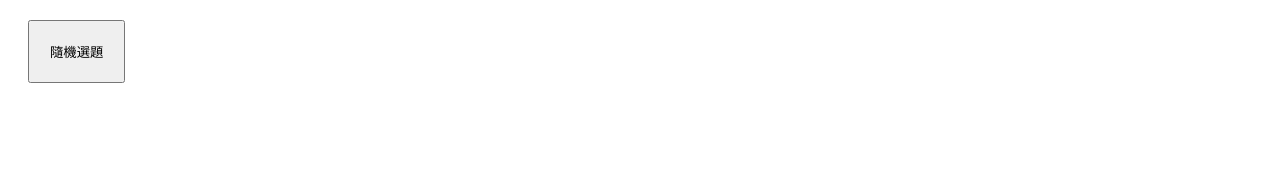
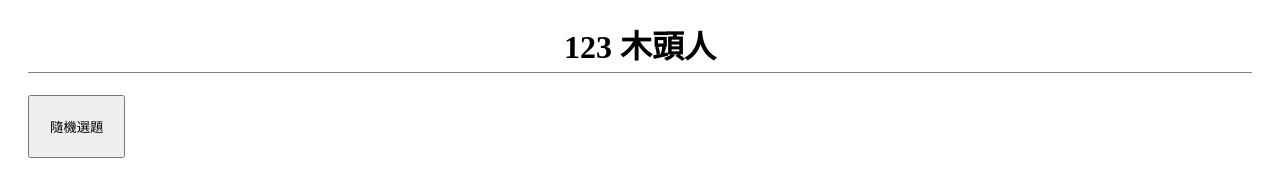
Before and after one commit to wenyo/123_not_human, a plain HTML site: page index.html in a window 1280 px wide. Drawn offline with Linux system fonts and the light colour scheme.

Commit message:
add title

```diff
--- a/index.html
+++ b/index.html
@@ -11,10 +11,19 @@
 </head>
 
 <style>
+    .wrap {
+        margin: 20px;
+    }
+
+    h1 {
+        text-align: center;
+        border-bottom: 1px solid gray;
+        padding-bottom: 5px;
+    }
+
     .flex {
         display: flex;
         align-items: center;
-        margin: 20px;
     }
 
     .random-btn {
@@ -28,10 +37,12 @@
 </style>
 
 <body>
-    <div class="flex">
-        <button class="random-btn">隨機選題</button>
-        <span class="topic">
-    </div>
+    <div class="wrap">
+        <h1>123 木頭人</h1>
+        <div class="flex">
+            <button class="random-btn">隨機選題</button>
+            <span class="topic">
+        </div>
     </div>
 </body>
 
```
